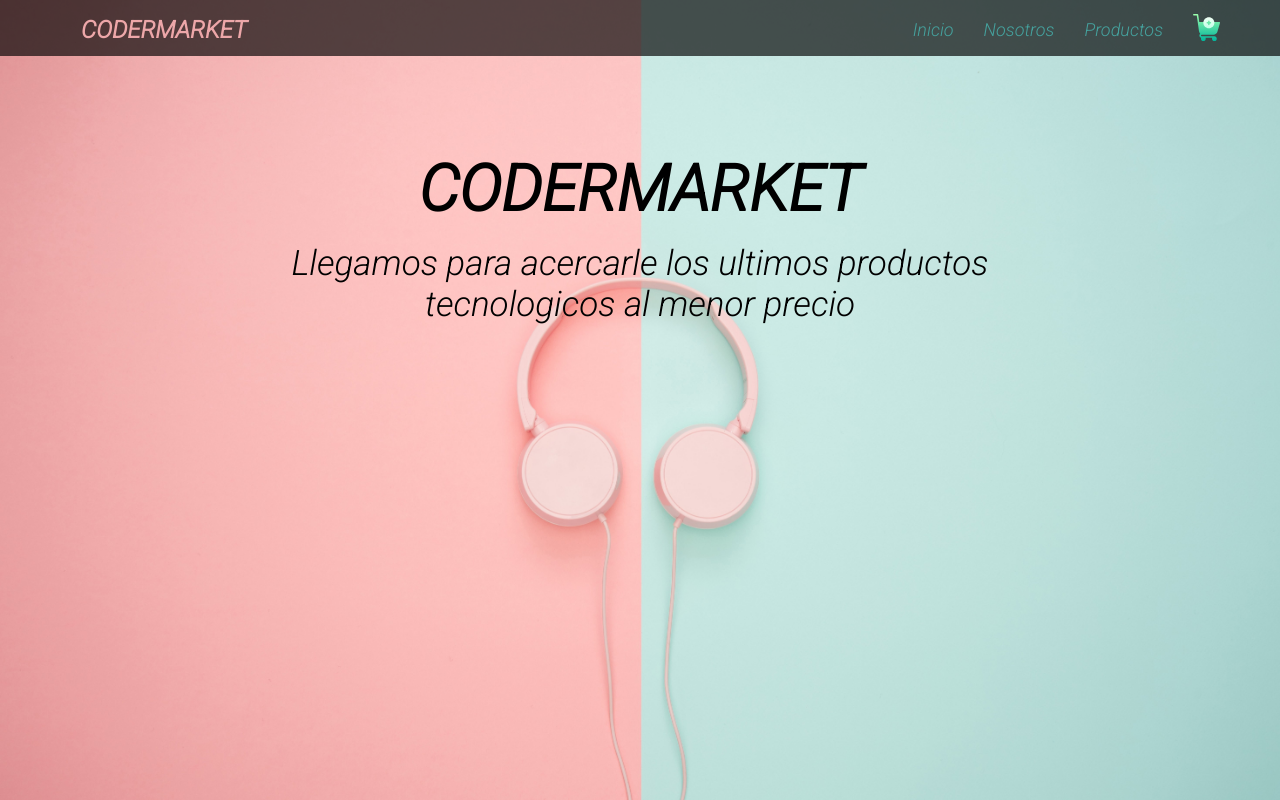
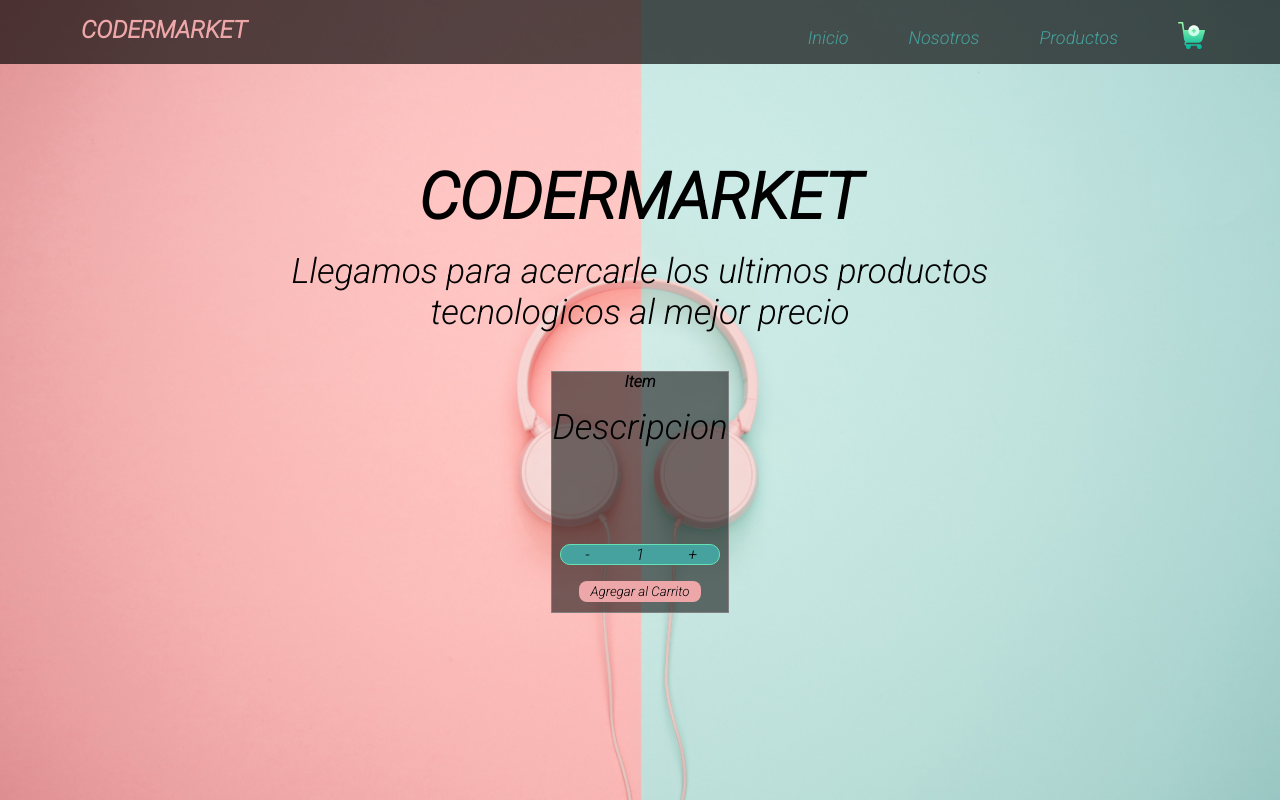
Before and after one commit to Ferraresir/CoderHouseReact, a React (Create React App) app: page / in a window 1280 px wide. Built offline with nearby package versions, Linux system fonts and the light colour scheme.

Commit message:
Version 1.1

```diff
--- a/src/App.js
+++ b/src/App.js
@@ -1,12 +1,19 @@
 import NavBar from './components/navbar/NavBar';
-import Home from './components/home/Home';
+import Home from './containers/home/Home';
 import './App.scss';
 
+
 function App() {
+
   return (
     <div className="App">
-      <NavBar/>
-      <Home titulo="CODERMARKET" gretting="Llegamos para acercarle los ultimos productos tecnologicos al menor precio"/>
+      <NavBar />
+      <Home titulo="CODERMARKET" gretting="Llegamos para acercarle los ultimos productos tecnologicos al mejor precio"/>
+      {/*Container*/}
+
+
+
+      {/*Footer */}
     </div>
   );
 }
--- a/src/components/carticon/Carticon.js
+++ b/src/components/carticon/Carticon.js
@@ -1,5 +1,5 @@
 import React from 'react'
-import Cart from '../imagenes/shopping-cart.svg'
+import Cart from '../../imagenes/shopping-cart.svg'
 
 const Carticon = () => {
     return (
--- a/src/components/home/Home.js
+++ /dev/null
@@ -1,16 +0,0 @@
-import React from 'react';
-import './home.scss';
-
-
-
-const Home = ({titulo,gretting}) =>{
-    return(
-    <div id="gretting">
-        <h1>{titulo}</h1>
-    <   p>{gretting}</p>
-    </div>
-    )
-}
-
-
-export default Home
--- a/src/components/navbar/navbar.scss
+++ b/src/components/navbar/navbar.scss
@@ -1,17 +1,17 @@
 nav{
-   height: 7vh;
+   height: 4rem;
    background-color:#000000a9;
            h1 {
             position: absolute;
             width: 200px;
-            margin-top:2vh;
+            margin-top: 1rem;
             left: 5%;
             color:#eda7a9;
             text-transform: uppercase;
         }
 
          ul {
-            margin-top: 1vh;
+            margin-top: 1rem;
             float:  right;
             margin-right: 45px;
             list-style: none;
@@ -21,7 +21,7 @@ nav{
 
                 display: inline-flex;
                 line-height: 50px;
-                margin: -8px 15px;
+                margin: -0.5rem 30px;
 
                 a {
                     position: relative;
@@ -65,14 +65,14 @@ nav{
 @media (max-width: 870px ){
     #burger{
         display: block !important;
-        margin-top: 1.5vh;
+        margin-top: 1rem;
     }
     nav ul{
         position: fixed;
         width: 100%;
-        height: 37vh;
+        height: 20rem;
         background:#0b0c10fb;
-        top: 7vh;
+        top: 4rem;
         left: -100%;
         text-align: center;
         transition: .5s;
--- /dev/null
+++ b/src/components/userForm/userForm.js
@@ -0,0 +1,30 @@
+import React, { useState, useRef, useEffect } from 'react'
+
+
+const UseForm = () => {
+
+    const inputFocus = useRef();
+
+    useEffect(() => {
+        inputFocus.current.focus();
+    }, []);
+
+    const [data, setData] = useState({ firstName: 'Ramiro', lastName: 'Ferraresi' })
+
+    const handleName = (e) => {
+        setData({ ...data, [e.target.id]: e.target.value })
+    }
+
+    return (
+        <div>
+            <h2>UseForm</h2>
+            <h2>{data.firstName}</h2>
+            <h2>{data.lastName}</h2>
+            <input ref={inputFocus} onInput={handleName} type="text" name="firstName" id="firstName" />
+            <input onInput={handleName} type="text" name="lastName" id="lastName" />
+
+        </div>
+    )
+}
+
+export default UseForm
--- /dev/null
+++ b/src/containers/home/Home.js
@@ -0,0 +1,26 @@
+import React from 'react';
+import ItemCount from '../itemCount/itemCount';
+import UserForm from '../../components/userForm/userForm'
+import './home.scss';
+
+const onAdd = (counter) => {
+    console.log(counter);
+    alert('Esta queriendo comprar '+counter +' items');
+}
+
+const Home = ({ titulo, gretting }) => {
+
+    return (
+        <>
+            <div id="gretting">
+                <h1>{titulo}</h1>
+                <p>{gretting}</p>
+                <br />
+                <br />
+                <ItemCount initialValue={1} max={10} min={1} onAdd={onAdd} />
+            </div>
+        </>
+    )
+}
+
+export default Home
--- /dev/null
+++ b/src/containers/itemCount/itemCount.js
@@ -0,0 +1,41 @@
+import React, { useState } from 'react'
+import './itemCount.scss'
+
+const ItemCount = ({ initialValue, max, min, onAdd }) => {
+    const [counter, setCounter] = useState(initialValue);
+
+    const decrement = () => {
+        if (counter == min) {
+
+        } else {
+            setCounter(counter - 1);
+        }
+    }
+
+    const increment = () => {
+        if (counter >= max) {
+
+        } else {
+            setCounter(counter + 1);
+        }
+    }
+
+    const handleBtn = () => {
+        onAdd(counter)
+    }
+
+    return (
+        <div className="card">
+            <h4>Item</h4>
+            <p>Descripcion</p>
+            <div id="counter">
+                <span onClick={decrement}>-</span>
+                <span>{counter}</span>
+                <span onClick={increment}>+</span>
+            </div>
+            <button onClick={handleBtn}>Agregar al Carrito</button>
+        </div>
+    );
+}
+
+export default ItemCount
--- /dev/null
+++ b/src/containers/itemCount/itemCount.scss
@@ -0,0 +1,51 @@
+
+$primary-color:#eda7a9;
+$secundary-color:#45a29e;
+
+.card{
+    border: 1px solid grey;
+    width: fit-content;
+    height: 15rem;
+    display: block;
+    margin: 0 auto 0 auto;
+    background-color: rgba(0, 0, 0, 0.541);
+
+    button{
+        position: relative;
+        bottom: -7rem;
+        border: none;
+        border-radius: 8px;
+        background-color:$primary-color;
+        cursor: pointer;
+        width: 70%;
+        height: 1.3rem;
+    }
+    *::selection{
+        background: transparent;
+    }
+}
+
+#counter{
+    display: flex;
+    justify-content: space-around;
+    background-color:$secundary-color;
+    border-radius: 10px;
+    position: relative;
+    bottom: -6rem;
+    width: 90%;
+    margin: 0 auto 0 auto;
+    border: 1px solid #67E1B4;
+
+
+    span{
+        cursor: pointer;
+        width: 1rem;
+        border-radius: 50%;
+
+    }
+    span:hover{
+        background-color: $primary-color;
+
+    }
+
+}
--- a/src/index.scss
+++ b/src/index.scss
@@ -1,4 +1,5 @@
 @import url('https://fonts.googleapis.com/css2?family=Roboto:ital,wght@1,300&display=swap');
+
 
 
 *{
@@ -10,7 +11,7 @@
 
 body{
   background-color: rgba(237,167,169,1);
-  background-image: url(./components/imagenes/1.jpg);
+  background-image: url(./imagenes/1.jpg);
   background-size:cover;
   background-repeat: no-repeat;
 
```
Also changed, not shown: src/containers/home/home.scss (line endings or trailing spaces), src/imagenes/1.jpg (renamed from src/components/imagenes/1.jpg), src/imagenes/shopping-cart.svg (renamed from src/components/imagenes/shopping-cart.svg).
